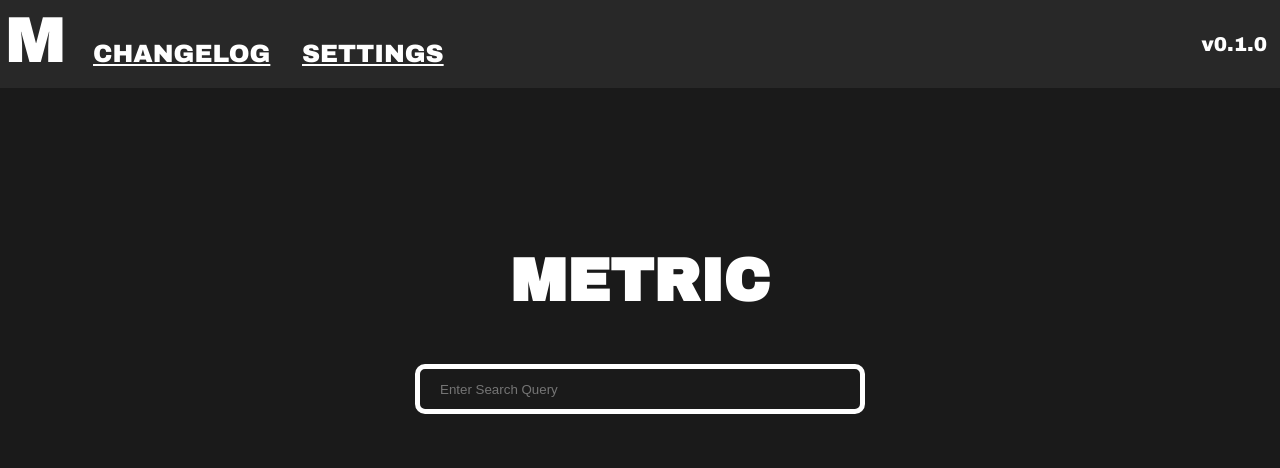
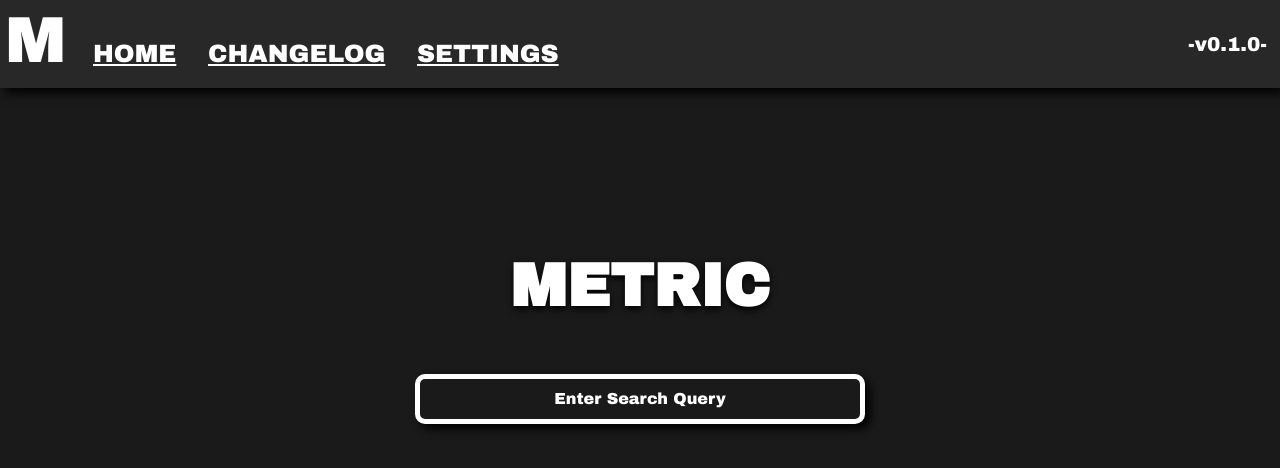
Before and after one commit to RealLogiDev/metric, a plain HTML site: page Static/index.html in a window 1280 px wide. Drawn offline with Linux system fonts and the light colour scheme.

Commit message:
reordered, worked on changelog

```diff
--- a/Site/index.css
+++ b/Static/css/changelog.css
@@ -17,15 +17,6 @@ body {
 
 }
 
-.header {
-    font-size: 30px;
-    color: rgb(255, 255, 255);
-
-    font-family: "Archivo Black", sans-serif;
-    font-weight: 400;
-    font-style: normal;
-
-}
 
 .navbar {
     background-color: #282828;
@@ -78,21 +69,12 @@ p {
 
 }
 
-form input {
-    background: none;
-    padding: 0px 20px;
-    height: 40px;
-    color: var(--text-color);
-    outline: none;
-    width: 400px;
-    margin-top: 10px;
-    border-radius: 10px;
-    color: #ffffff;
-    border: 5px solid  rgb(255, 255, 255);
-    transition-duration: 1s;
+.header {
+    font-size: 30px;
+    color: rgb(255, 255, 255);
+    text-shadow:0px 3px 7px #000000;
+    font-family: "Archivo Black", sans-serif;
+    font-weight: 400;
+    font-style: normal;
+
 }
-
-form input:focus {
-    border-color: rgb(255, 255, 255);
-    border-radius: 50px;
-}
--- a/Site/changelog.css
+++ b/Static/css/index.css
@@ -17,9 +17,20 @@ body {
 
 }
 
+.header {
+    font-size: 30px;
+    color: rgb(255, 255, 255);
+    text-shadow:0px 3px 7px #000000;
+    font-family: "Archivo Black", sans-serif;
+    font-weight: 400;
+    font-style: normal;
+    padding: 5px;
+
+}
 
 .navbar {
     background-color: #282828;
+    box-shadow: 5px 5px 10px #000000;
     height: auto;
     position: fixed;
     top: 0;
@@ -68,3 +79,35 @@ p {
     font-style: normal;
 
 }
+
+form input {
+    background: none;
+    box-shadow: 5px 5px 10px #000000;
+    padding: 0px 20px;
+    height: 40px;
+    color: var(--text-color);
+    outline: none;
+    width: 400px;
+    margin-top: 10px;
+    border-radius: 10px;
+    color: #ffffff;
+    border: 5px solid  rgb(255, 255, 255);
+    transition-duration: 1s;
+}
+
+form input:focus {
+    border-color: rgb(255, 255, 255);
+    border-radius: 50px;
+}
+
+::placeholder {
+    font-size: 16px;
+    padding: 8px;
+    color: rgb(255, 255, 255);
+    font-family: "Archivo Black", sans-serif;
+    font-weight: 400;
+    font-style: normal;
+    text-align: center;
+
+
+}
--- a/Site/index.html
+++ b/Static/index.html
@@ -3,7 +3,7 @@
 <head>
     <title>Metric | Home</title>
     <link rel="icon" type="image/x-icon" href="images/bum.png">
-    <link rel="stylesheet" href="index.css">
+    <link rel="stylesheet" href="css/index.css">
     <link href="https://fonts.googleapis.com/css2?family=Archivo+Black&display=swap" rel="stylesheet">
     <meta name="viewport" content="width=device-width, initial-scale=1">
 
@@ -12,10 +12,11 @@
     <div class="navbar">
         <div>
           <M>M<M>
+            <a href="index.html">HOME</a>
             <a href="changelog.html">CHANGELOG</a>
             <a href="settings.html">SETTINGS</a>
         </div>
-        <p>v0.1.0</p>
+        <p>-v0.1.0-</p>
 
       </div>
     <div class="content">
```
Also changed, not shown: Static/changelog.html (added, +23 -0 lines), Site/settings.html (deleted), Static/images/bum.png (renamed from Site/images/bum.png), Static/images/favicon.ico (renamed from Site/images/favicon.ico), Static/images/metik (1).svg (added), Static/images/metik.png (renamed from Site/images/metik.png), Static/images/metik.svg (renamed from Site/images/metik.svg), Static/settings.html (added).
